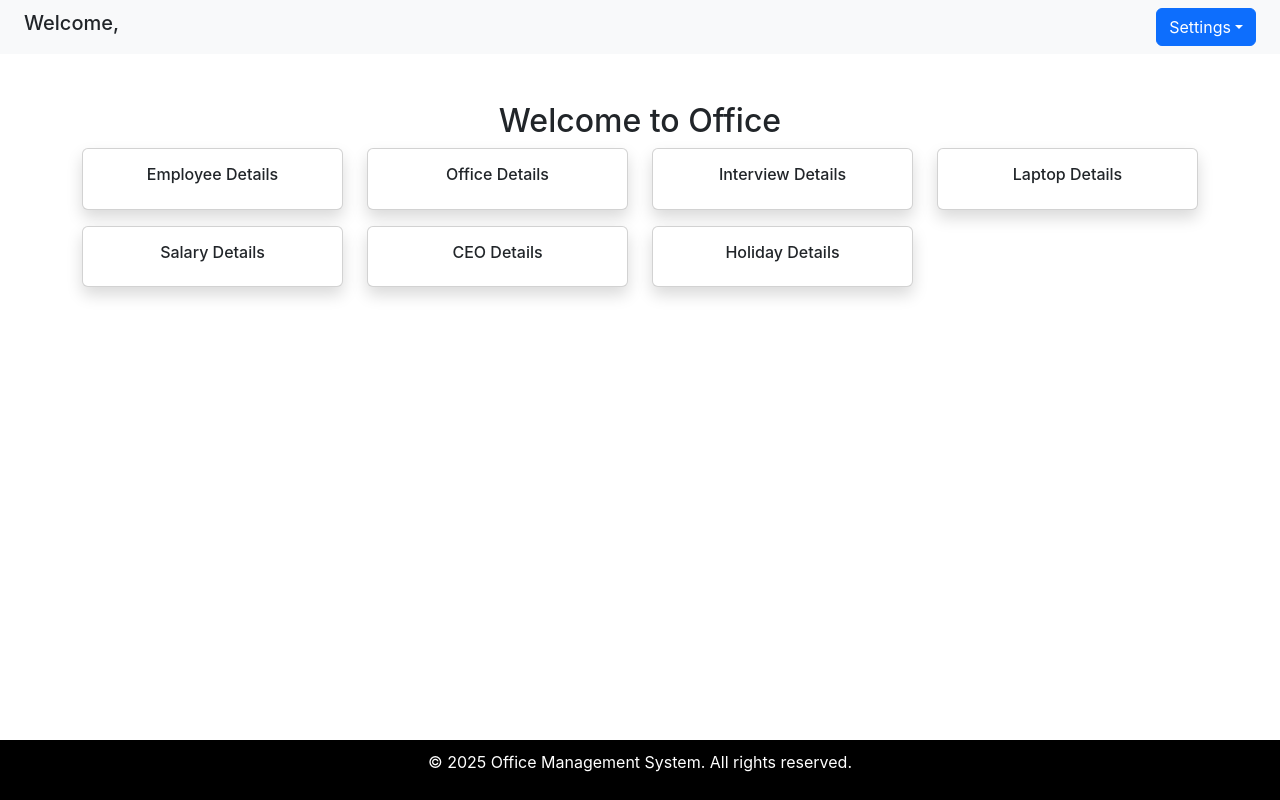
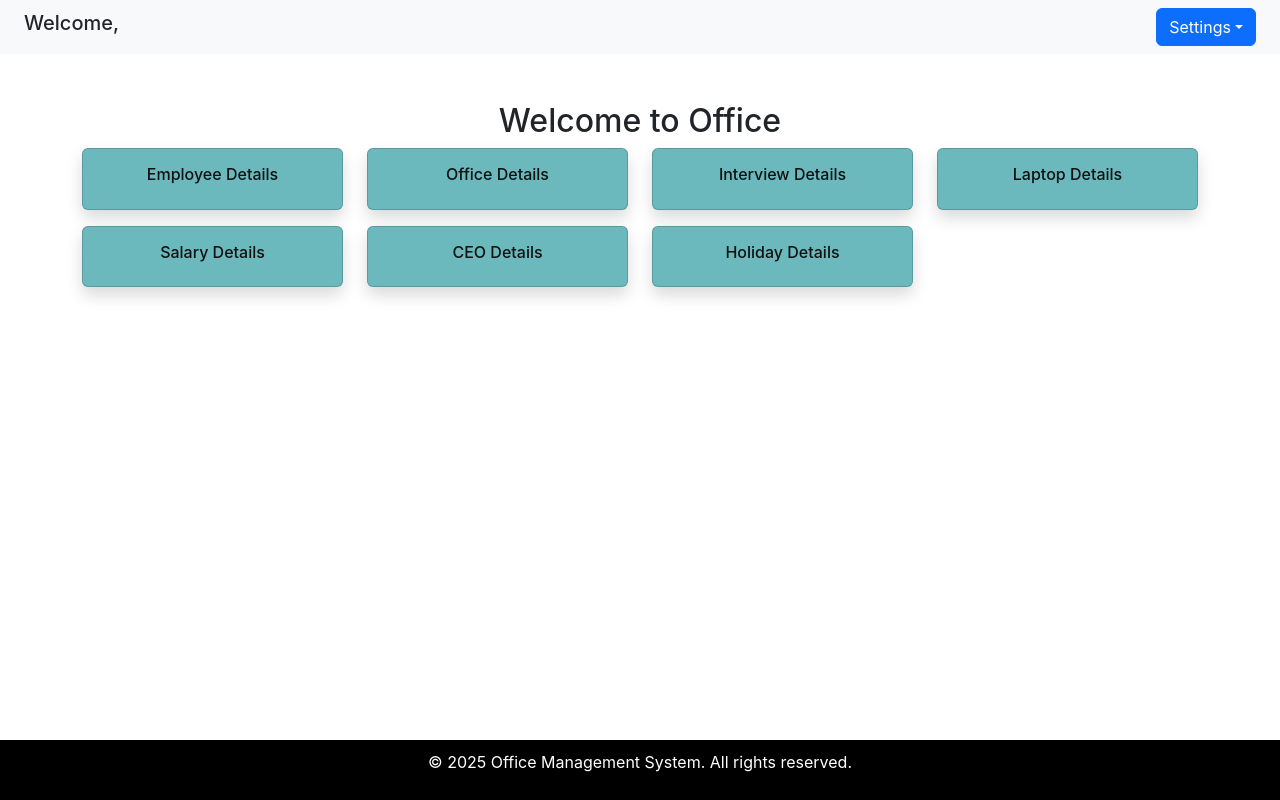
Before and after one commit to parasavaishnavi482000/V-React-Project-Dev, a React (Create React App) app in the folder projectdemo/: page /Welcome in a window 1280 px wide. Built offline with nearby package versions, Linux system fonts and the light colour scheme.

Commit message:
added styles

```diff
--- a/projectdemo/src/components/Login.js
+++ b/projectdemo/src/components/Login.js
@@ -1,5 +1,6 @@
 import React, { useState } from 'react';
 import { useNavigate } from 'react-router-dom';
+
 
 const Login = () => {
   const navigate = useNavigate();
--- a/projectdemo/src/components/Signup.js
+++ b/projectdemo/src/components/Signup.js
@@ -1,5 +1,6 @@
 import React, { useState } from 'react';
 import { useNavigate } from 'react-router-dom';
+
 
 const Signup = () => {
   const navigate = useNavigate();
--- a/projectdemo/src/components/Welcome.css
+++ b/projectdemo/src/components/Welcome.css
@@ -9,10 +9,12 @@
   .category-card {
     cursor: pointer;
     transition: 0.3s;
+    color: rgb(16, 17, 17);
+    background-color: rgb(108, 185, 189);
   }
 
   .category-card:hover {
-    background-color: #f8f9fa;
+    background-color: #dadbd1b3;
   }
   .welcome-container {
     display: flex;
```
